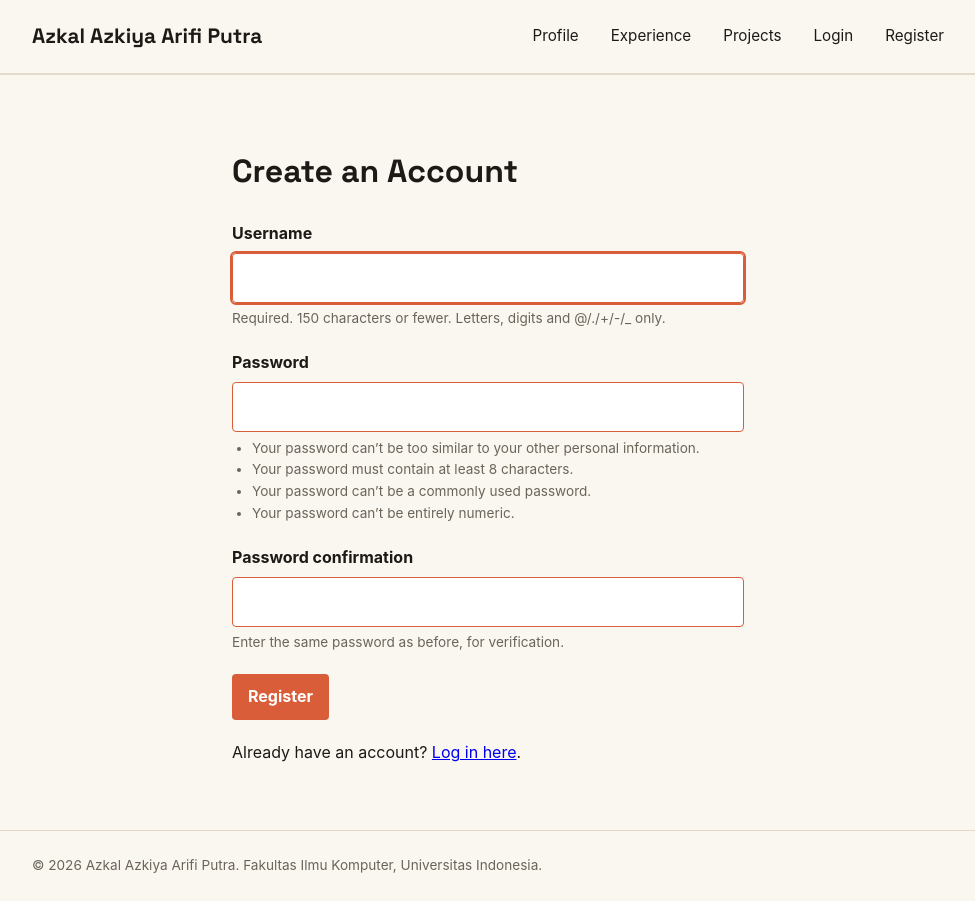
After one commit to AzkalAP/myportofolio, a Django app: page /register/ in a window 1280 px wide. The commit adds this page. Shown: the whole page, without its empty margins (152-1127 px from the left). Run offline with Django 5.2, Linux system fonts and the light colour scheme.

Commit message:
feat(projects): add tutorial 4

```diff
--- a/main/models.py
+++ b/main/models.py
@@ -1,5 +1,6 @@
 import uuid
 
+from django.conf import settings
 from django.db import models
 
 
@@ -49,6 +50,11 @@ class Project(models.Model):
     )
     image_path = models.CharField(max_length=255, blank=True)
     external_url = models.URLField(blank=True)
+    starred_by = models.ManyToManyField(
+        settings.AUTH_USER_MODEL,
+        related_name="starred_projects",
+        blank=True,
+    )
 
     def __str__(self):
         return self.title
--- a/main/urls.py
+++ b/main/urls.py
@@ -7,9 +7,13 @@ from main.views import (
     delete_project,
     get_experience_json,
     get_projects_json,
+    login_user,
+    logout_user,
+    register,
     show_experience,
     show_main,
     show_projects,
+    toggle_star,
     update_project,
     update_experience,
 )
@@ -18,6 +22,9 @@ app_name = "main"
 
 urlpatterns = [
     path("", show_main, name="show_main"),
+    path("register/", register, name="register"),
+    path("login/", login_user, name="login"),
+    path("logout/", logout_user, name="logout"),
     path("experience/", show_experience, name="show_experience"),
     path("experience/add/", create_experience, name="create_experience"),
     path("experience/<uuid:experience_id>/edit/", update_experience, name="update_experience"),
@@ -26,6 +33,7 @@ urlpatterns = [
     path("projects/", show_projects, name="show_projects"),
     path("projects/add/", create_project, name="create_project"),
     path("projects/<int:project_id>/edit/", update_project, name="update_project"),
+    path("projects/<int:project_id>/star/", toggle_star, name="toggle_star"),
     path("api/projects/", get_projects_json, name="get_projects_json"),
     path("projects/<int:project_id>/delete/", delete_project, name="delete_project")
 ]
--- a/main/views.py
+++ b/main/views.py
@@ -1,16 +1,21 @@
-from django.shortcuts import render
+from django.contrib.auth import login, logout
+from django.contrib.auth.decorators import login_required
+from django.contrib.auth.forms import AuthenticationForm, UserCreationForm
+from django.contrib import messages
+from django.core.exceptions import PermissionDenied
+from django.core import serializers
+from django.http import HttpResponse
+from django.shortcuts import get_object_or_404, redirect, render
+from django.utils import timezone
+from django.views.decorators.http import require_POST
 
+from main.forms import ExperienceForm, ProjectForm
 from main.models import Experience, Project
 
-from django.contrib import messages
-from django.core import serializers
-from django.http import HttpResponse
-from django.views.decorators.http import require_POST
-from django.shortcuts import get_object_or_404, redirect, render
-
-from main.forms import ExperienceForm, ProjectForm
-
 def show_main(request):
+    last_login = request.COOKIES.get("last_login") or (
+        "No active login session / Cookie not found"
+    )
     context = {
         "name": "Azkal Azkiya Arifi Putra",
         "npm": "2506636991",
@@ -19,8 +24,48 @@ def show_main(request):
             "A Computer Science student at Universitas Indonesia interested "
             "in software development and education."
         ),
+        "last_login": last_login,
     }
     return render(request, "index.html", context)
+
+
+def register(request):
+    form = UserCreationForm(request.POST or None)
+    if request.method == "POST" and form.is_valid():
+        form.save()
+        messages.success(request, "Account created successfully. Please log in.")
+        return redirect("main:login")
+
+    context = {
+        "name": "Azkal Azkiya Arifi Putra",
+        "form": form,
+    }
+    return render(request, "register.html", context)
+
+
+def login_user(request):
+    form = AuthenticationForm(request, data=request.POST or None)
+    if request.method == "POST" and form.is_valid():
+        login(request, form.get_user())
+        response = redirect("main:show_main")
+        response.set_cookie(
+            "last_login",
+            timezone.localtime().strftime("%Y-%m-%d %H:%M:%S"),
+        )
+        return response
+
+    context = {
+        "name": "Azkal Azkiya Arifi Putra",
+        "form": form,
+    }
+    return render(request, "login.html", context)
+
+
+def logout_user(request):
+    logout(request)
+    response = redirect("main:show_main")
+    response.delete_cookie("last_login")
+    return response
 
 
 def show_experience(request):
@@ -98,7 +143,12 @@ def show_projects(request):
 
     return render(request, "projects.html", context)
 
+
+@login_required(login_url="/login/")
 def create_project(request):
+    if not request.user.is_superuser:
+        raise PermissionDenied
+
     form = ProjectForm(request.POST or None)
 
     if request.method == "POST" and form.is_valid():
@@ -131,14 +181,28 @@ def update_project(request, project_id):
     return render(request, "projects_form.html", context)
 
 
+@login_required(login_url="/login/")
+@require_POST
 def delete_project(request, project_id):
+    if not request.user.is_superuser:
+        raise PermissionDenied
+
     project = get_object_or_404(Project, pk=project_id)
+    project.delete()
+    messages.success(request, "Project berhasil dihapus!")
+    return redirect("main:show_projects")
 
-    if request.method == "POST":
-        project.delete()
-        messages.success(request, "Project berhasil dihapus!")
 
+@login_required(login_url="/login/")
+@require_POST
+def toggle_star(request, project_id):
+    project = get_object_or_404(Project, pk=project_id)
+    if request.user in project.starred_by.all():
+        project.starred_by.remove(request.user)
+    else:
+        project.starred_by.add(request.user)
     return redirect("main:show_projects")
+
 
 def get_projects_json(request):
     title_query = request.GET.get("title", "").strip()
@@ -147,7 +211,11 @@ def get_projects_json(request):
     if title_query:
         projects = projects.filter(title__icontains=title_query)
 
-    projects_json = serializers.serialize("json", projects)
+    projects_json = serializers.serialize(
+        "json",
+        projects,
+        use_natural_foreign_keys=True,
+    )
     return HttpResponse(projects_json, content_type="application/json")
 
 
--- a/static/css/style.css
+++ b/static/css/style.css
@@ -630,3 +630,57 @@ h1, .brand {
         text-align: center;
     }
 }
+
+.site-header nav .nav-user {
+    font-weight: 700;
+}
+
+.form-help {
+    margin-top: 0.35rem;
+    color: var(--text-muted);
+    font-size: 0.85rem;
+}
+
+.form-help ul {
+    padding-left: 1.25rem;
+}
+
+.auth-form {
+    max-width: 560px;
+}
+
+.auth-form h1 {
+    margin-bottom: 1.5rem;
+}
+
+.auth-switch {
+    margin-top: 1.25rem;
+}
+
+.auth-message {
+    margin-bottom: 1rem;
+    color: var(--accent-dark);
+    font-weight: 700;
+}
+
+.star-form {
+    display: inline;
+}
+
+.button-star {
+    display: inline-flex;
+    align-items: center;
+    gap: 0.4rem;
+    background: var(--ink);
+}
+
+.button-star.is-starred {
+    background: var(--accent);
+}
+
+.star-count {
+    padding: 0.05rem 0.4rem;
+    border-radius: 999px;
+    background: rgba(255, 255, 255, 0.25);
+    font-size: 0.8rem;
+}
--- a/templates/base.html
+++ b/templates/base.html
@@ -19,6 +19,13 @@
                     <a href="{% url 'main:show_main' %}">Profile</a>
                     <a href="{% url 'main:show_experience' %}">Experience</a>
                     <a href="{% url 'main:show_projects' %}">Projects</a>
+                    {% if user.is_authenticated %}
+                        <span class="nav-user">{{ user.username }}</span>
+                        <a href="{% url 'main:logout' %}">Logout</a>
+                    {% else %}
+                        <a href="{% url 'main:login' %}">Login</a>
+                        <a href="{% url 'main:register' %}">Register</a>
+                    {% endif %}
                 </nav>
             </div>
         </header>
--- a/templates/index.html
+++ b/templates/index.html
@@ -26,6 +26,10 @@
                         <div class="meta-row">
                             <dt>Program</dt>
                             <dd>{{ study_program }}</dd>
+                        </div>
+                        <div class="meta-row">
+                            <dt>Last Login Session</dt>
+                            <dd>{{ last_login }}</dd>
                         </div>
                     </dl>
                     <div class="social-links">
--- a/templates/projects.html
+++ b/templates/projects.html
@@ -12,11 +12,13 @@
 
                 <div class="project-header">
                     <h1>Projects</h1>
+                    {% if user.is_superuser %}
                         <a href="{% url 'main:create_project' %}"
                            class="button project-add-button">
                             <span aria-hidden="true">+</span>
                             Add Project
                         </a>
+                    {% endif %}
                 </div>
 
                 <form method="get"
@@ -50,6 +52,7 @@
                             </p>
 
                             <div class="project-card-actions">
+                                {% include "components/project_star.html" with project=project %}
                                 <div class="project-actions">
                                     {% if project.external_url %}
                                         <a href="{{ project.external_url }}"
@@ -65,7 +68,9 @@
                                         Edit Project
                                     </a>
 
+                                    {% if user.is_superuser %}
                                         {% include "components/project_delete_modal.html" with project=project %}
+                                    {% endif %}
                                 </div>
                             </div>
                         </article>
--- /dev/null
+++ b/templates/register.html
@@ -0,0 +1,33 @@
+{% extends "base.html" %}
+
+{% block meta %}
+    <title>Register - {{ name }}</title>
+{% endblock meta %}
+
+{% block content %}
+    <main class="experience-section">
+        <section class="container auth-form">
+            <h1>Create an Account</h1>
+            <form method="post" class="project-form">
+                {% csrf_token %}
+                {% for error in form.non_field_errors %}
+                    <p class="form-error">{{ error }}</p>
+                {% endfor %}
+                {% for field in form %}
+                    <div class="form-group">
+                        <label for="{{ field.id_for_label }}">{{ field.label }}</label>
+                        {{ field }}
+                        {% if field.help_text %}
+                            <div class="form-help">{{ field.help_text|safe }}</div>
+                        {% endif %}
+                        {% for error in field.errors %}
+                            <p class="form-error">{{ error }}</p>
+                        {% endfor %}
+                    </div>
+                {% endfor %}
+                <button type="submit" class="button">Register</button>
+            </form>
+            <p class="auth-switch">Already have an account? <a href="{% url 'main:login' %}">Log in here</a>.</p>
+        </section>
+    </main>
+{% endblock content %}
```
Also changed, not shown: main/tests.py (+201 -0 lines), templates/components/project_star.html (added, +13 -0 lines), templates/login.html (added, +33 -0 lines), main/migrations/0006_project_starred_by.py (added). Lines whose indentation alone changed are shown as unchanged.
